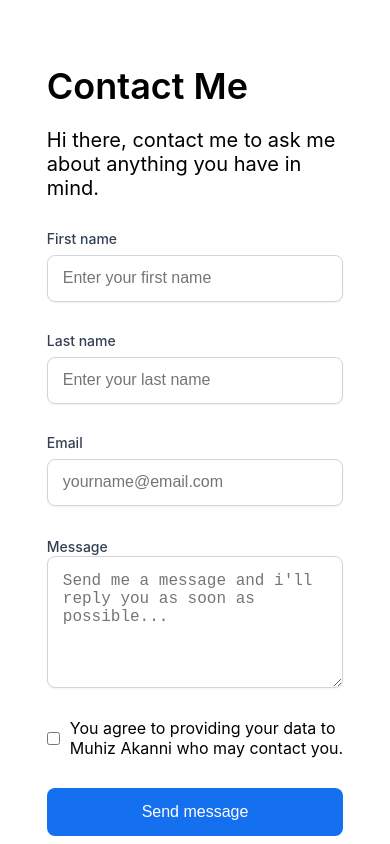
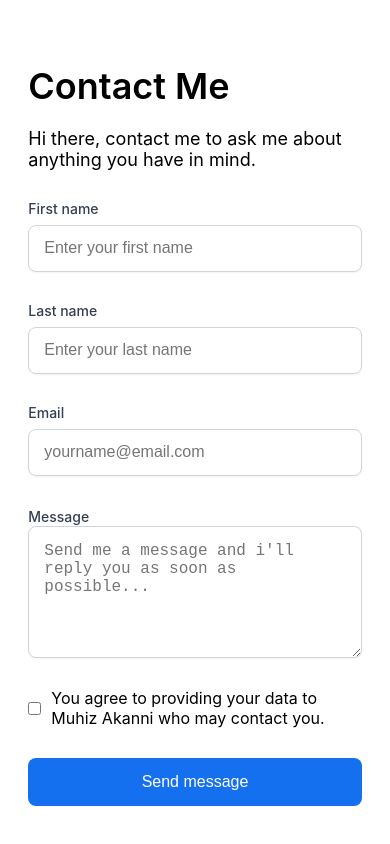
Before and after one commit to muakone/hng-secondTask, a React (Create React App) app: page /contact in a window 390 px wide. Shown: the top 844 px of the page. Built offline with nearby package versions, Linux system fonts and the light colour scheme.

Commit message:
fix: increased the width of the input for the mobile screen

```diff
--- a/src/App.css
+++ b/src/App.css
@@ -180,6 +180,7 @@ input[type=text] + .error,input[type=email] + .error,textarea + .error{
 }
 input[type=text]:focus:invalid + .error,input[type=email]:focus:invalid + .error,textarea:focus:invalid + .error{
   display: inline;
+  color: red;
 }
 input[type=text]:focus:valid,input[type=email]:focus:valid,textarea:focus:valid {
   border: solid 1px rgba(81, 203, 238, 1);
@@ -205,6 +206,10 @@ input[type=text]:focus:valid,input[type=email]:focus:valid,textarea:focus:valid
 @media(max-width: 768px) {
   #contact-me{
     margin: 40px auto 40px 50px;
+    width: 90%;
+  }
+  .contact-me__para{
+    font-size: 18px;
   }
 }
 @media (max-width: 600px) {
```
